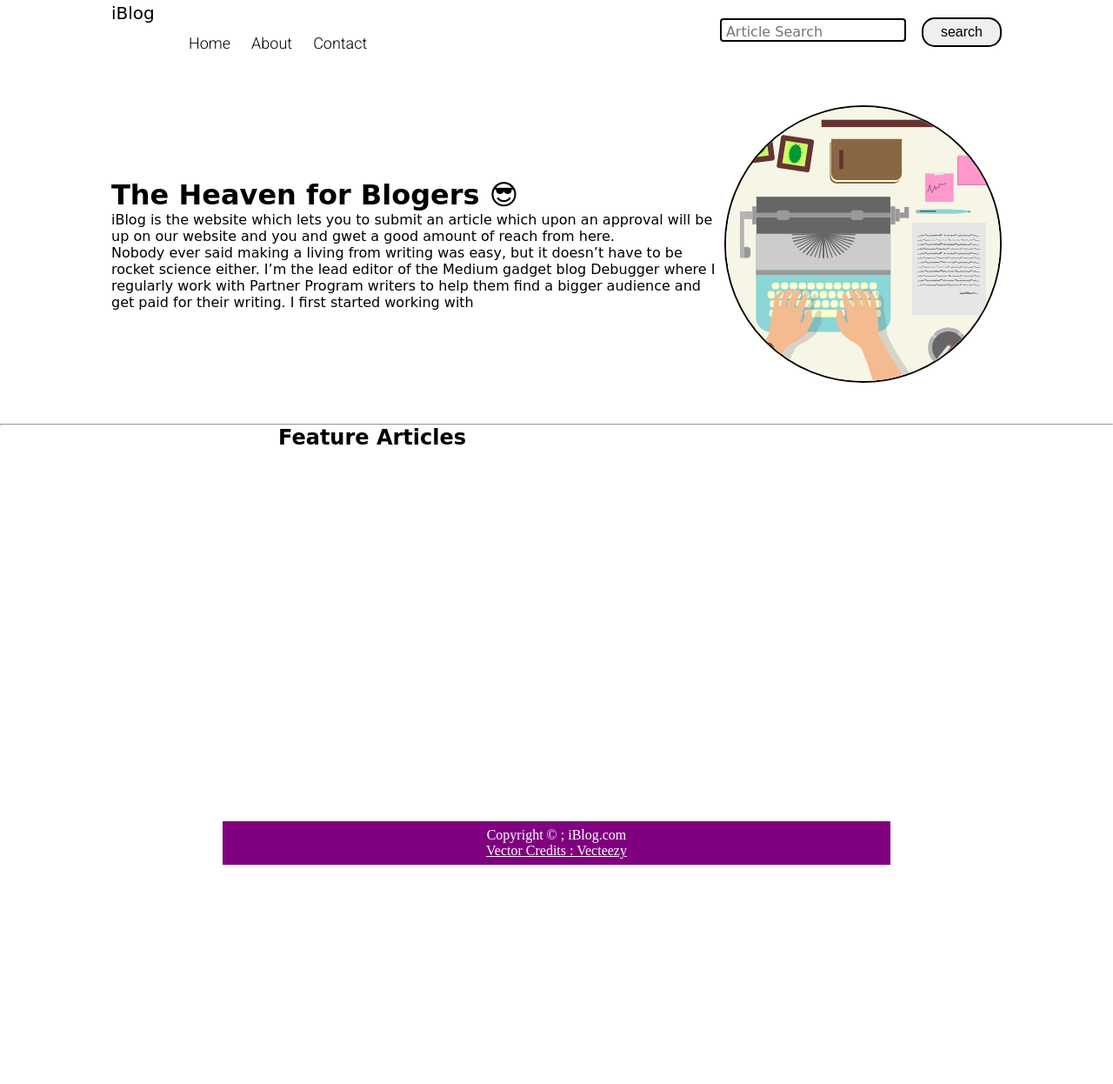
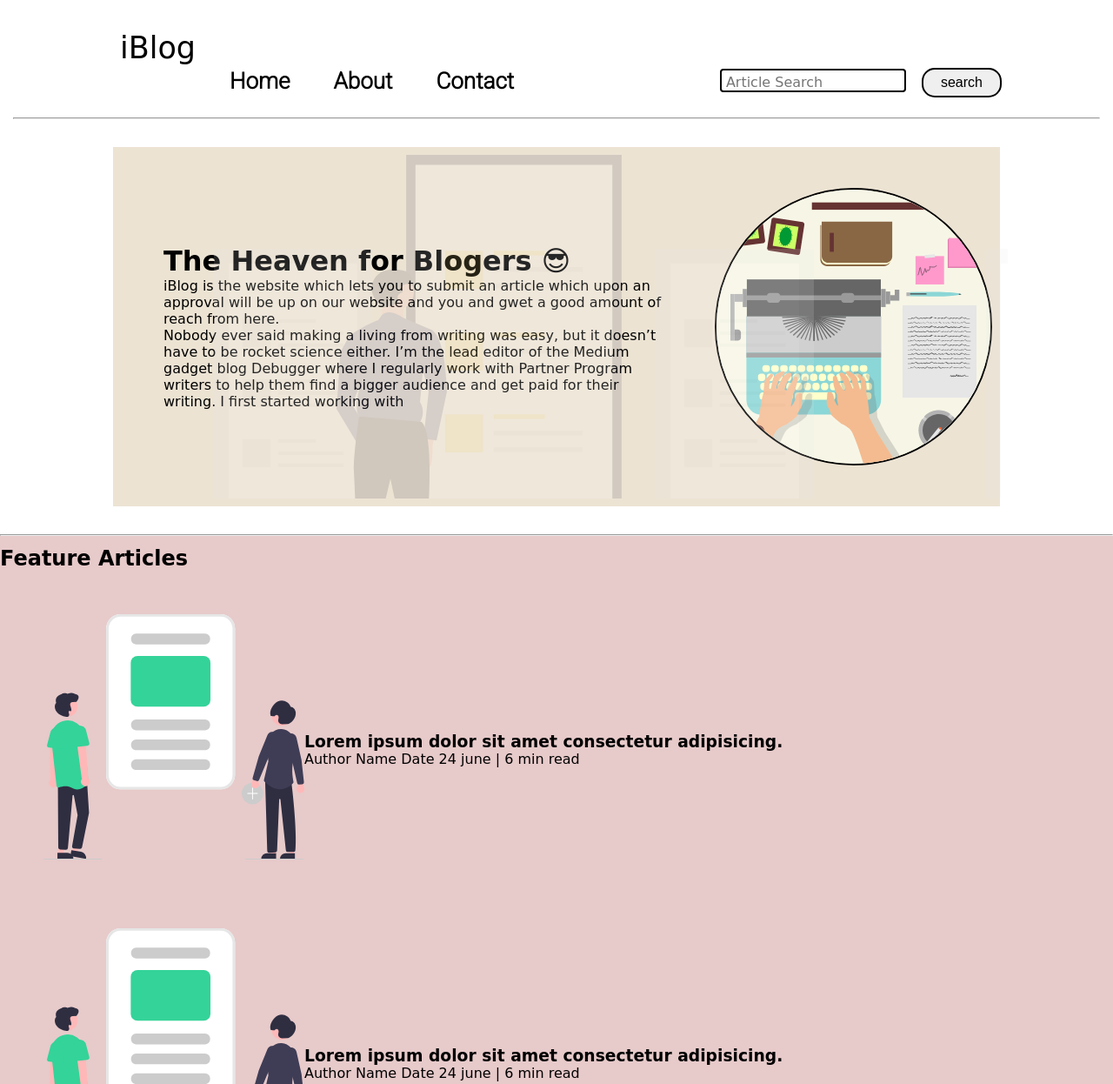
Before and after one commit to Arshdeep-0509/blog-website-responsive, a plain HTML site: page index.html in a window 1280 px wide. Shown: the top 1246 px of the page at 87% size. Before the commit the page ends 994 px from the top, so only its background shows below. Drawn offline with Linux system fonts and the light colour scheme; a web font is replaced by a local one.

Commit message:
blogchanges

```diff
--- a/css/style.css
+++ b/css/style.css
@@ -28,35 +28,39 @@
 
 /* nav bar*/
 .navigation{
-    height: 74px;
-/* background-color: bisque; */
+    height: 95px;
+ /* background-color: bisque;  */
 display: flex;
 justify-content: space-between ;             /* the space will be created between 2 items  */
 align-items: center;
 max-width: 80vw;
 margin: auto;
 font-family: var(--font1);
+
+margin-top: 25px;
 }
 
 .nav-left{
 
-    font-size: 20px;
+    font-size: 35px;
 
 }
 
 .nav-left ul{
 display: flex;
 align-items: center;
-margin: 0px 77px;
-font-size: 18px;
+margin: -22px 111px;
+font-size: 26px;
+font-weight: bold;
 
 }
 
 .nav-left ul li{
 
     list-style: none;          /*inorder to remove the bullets*/
-margin: 12px;
+margin: 25px;
 font-family: var(--font2);
+
 }
 
 
@@ -71,9 +75,13 @@ color: var(--main-bg-color);
 font-weight: bolder;
 }
 
+.nav-left span{
+    padding: 10px;
+}
+
 .nav-right {
 
-
+    padding-top: 45px;
 }
 
 .form-input{
@@ -89,17 +97,37 @@ padding-top: 4px;
 }
 
 
+.space2{
+    margin-top: 32px;
+    margin-bottom: 32px;
+}
+
+
 
 /*CONTENT*/
 
 .content{
 display: flex;
 height: 395px;
-  /* background-color: var(--main-bg-color);  */
+   background-color: rgb(236, 227, 211);
 max-width: 80vw;
 margin-top: 32px;      /*inorder to make more space between the search box and content box*/
-margin: auto;
+margin: 32px 130px;
 padding: 9px;
+position: relative;
+
+}
+
+
+.content::after{
+    content: "";
+    background-image: url('../img/onlineArticles.svg');
+    position: absolute;
+    width: 100%;
+    height: inherit;
+    opacity: 0.15;
+
+
 }
 
 
@@ -111,7 +139,7 @@ display: flex;
 justify-content: center;
 
     flex-direction: column;   /*converting rows into column*/
-
+padding: 49px;
 }
 
 
@@ -131,23 +159,42 @@ justify-content: center;
 
 .space{
 
-    margin: auto;
+    margin: auto;                /*to make it ceter*/
 
 }
 
-
+/* HOME ARTICLES*/
 
 .home-articles{
-height: 455px;
-max-width: 80vh;
-/* background-color: red; */
+max-width: 180vh;
+  background-color: rgb(231, 202, 202);
 margin: auto;
+padding-top: 12px;
 }
 
 
 .home-article{
 
+display: flex;
+padding: 25px;
+margin: 25px;
+}
 
+.home-article img{
+
+    width: 300px;
+}
+
+
+.home-article-content{
+
+align-self: center;
+padding-top:  25px;
+
+}
+.home-article-content a{
+text-decoration: none;
+color: black;
 
 }
 
@@ -188,3 +235,8 @@ transition: all 0.4s ease-in-out;    /*take that amount to time to hover*/
 background-color: var(--main-bg-color);
 color: white;
 }
+
+.hrspace{
+
+    margin: 15px;
+}
--- a/index.html
+++ b/index.html
@@ -36,22 +36,35 @@
         </div>
     </nav>
 
+
+
+    <div class="hrspace">
+<hr>
+
+    </div>
+
+
     <!-- content  -->
 
-    <div class="content  max-width-1  m-auto">
+    <div class="content  max-width-1  m-auto  space2">
 
-<div class="content-left">      <!-- img will be the in content left -->
-<h1  >The Heaven for Blogers 😎 </h1>
+        <div class="content-left">
+            <!-- img will be the in content left -->
+            <h1>The Heaven for Blogers 😎 </h1>
 
-<p>iBlog is the website which lets you to submit an article which upon an approval will be up on our website and you and gwet a good amount of reach from here.</p>
+            <p>iBlog is the website which lets you to submit an article which upon an approval will be up on our website
+                and you and gwet a good amount of reach from here.</p>
             <p>
-    Nobody ever said making a living from writing was easy, but it doesn’t have to be rocket science either. I’m the lead editor of the Medium gadget blog Debugger where I regularly work with Partner Program writers to help them find a bigger audience and get paid for their writing. I first started working with
+                Nobody ever said making a living from writing was easy, but it doesn’t have to be rocket science either.
+                I’m the lead editor of the Medium gadget blog Debugger where I regularly work with Partner Program
+                writers to help them find a bigger audience and get paid for their writing. I first started working with
 
             </p>
         </div>
-<div class="content-right">     <!--And any content will be there in content right section-->
+        <div class="content-right">
+            <!--And any content will be there in content right section-->
 
-    <img  src ="img/home.svg" alt="iBlog">
+            <img src="img/home.svg" alt="iBlog">
 
         </div>
 
@@ -68,6 +81,132 @@
 
         <div class="home-article">
 
+            <div class="home-article-image">
+                <img src="img/blogPost.svg" alt="">
+
+            </div>
+
+            <div class="home-article-content font1 ">
+
+                <a href="/blogPost.html"><h3>Lorem ipsum dolor sit amet consectetur adipisicing.</h3> </a>
+                <span>Author Name</span>
+                <span>Date</span> <span>24 june | 6 min read</span>
+
+            </div>
+
+
+
+        </div>
+        <div class="home-article">
+
+            <div class="home-article-image">
+                <img src="img/blogPost.svg" alt="">
+
+            </div>
+
+            <div class="home-article-content font1 ">
+
+                <a href="/blogPost.html"><h3>Lorem ipsum dolor sit amet consectetur adipisicing.</h3> </a>
+                <span>Author Name</span>
+                <span>Date</span> <span>24 june | 6 min read</span>
+
+            </div>
+
+
+
+        </div>
+        <div class="home-article">
+
+            <div class="home-article-image">
+                <img src="img/blogPost.svg" alt="">
+
+            </div>
+
+            <div class="home-article-content font1 ">
+
+                <a href="/blogPost.html"><h3>Lorem ipsum dolor sit amet consectetur adipisicing.</h3> </a>
+                <span>Author Name</span>
+                <span>Date</span> <span>24 june | 6 min read</span>
+
+            </div>
+
+
+
+        </div>
+        <div class="home-article">
+
+            <div class="home-article-image">
+                <img src="img/blogPost.svg" alt="">
+
+            </div>
+
+            <div class="home-article-content font1 ">
+
+                <a href="/blogPost.html"><h3>Lorem ipsum dolor sit amet consectetur adipisicing.</h3> </a>
+                <span>Author Name</span>
+                <span>Date</span> <span>24 june | 6 min read</span>
+
+            </div>
+
+
+
+        </div>
+        <div class="home-article">
+
+            <div class="home-article-image">
+                <img src="img/blogPost.svg" alt="">
+
+            </div>
+
+            <div class="home-article-content font1 ">
+
+                <a href="/blogPost.html"><h3>Lorem ipsum dolor sit amet consectetur adipisicing.</h3> </a>
+                <span>Author Name</span>
+                <span>Date</span> <span>24 june | 6 min read</span>
+
+            </div>
+
+
+
+        </div>
+        <div class="home-article">
+
+            <div class="home-article-image">
+
+                <img src="img/blogPost.svg" alt="">
+
+            </div>
+
+            <div class="home-article-content font1 ">
+
+
+                <h3>Lorem ipsum dolor sit amet consectetur adipisicing.</h3>
+
+                <span>Author Name</span>
+                <span>Date</span> <span>24 june | 6 min read</span>
+
+            </div>
+
+
+
+        </div>
+        <div class="home-article">
+
+            <div class="home-article-image">
+
+                <img src="img/blogPost.svg" alt="">
+
+            </div>
+
+            <div class="home-article-content font1 ">
+
+                <h3>Lorem ipsum dolor sit amet consectetur adipisicing.</h3>
+                <span>Author Name</span>
+                <span>Date</span> <span>24 june | 6 min read</span>
+
+            </div>
+
+
 
         </div>
 
@@ -79,7 +218,7 @@
 
     <div class="footer  max-width-2">
         Copyright &copy ; iBlog.com
-        <a href="https://www.vecteezy.com/free-vector/typing">    Vector Credits : Vecteezy</a>
+        <a href="https://www.vecteezy.com/free-vector/typing"> Vector Credits : Vecteezy</a>
     </div>
 </body>
 
```
Also changed, not shown: img/blogPost.svg (added), img/onlineArticles.svg (added). Lines whose indentation alone changed are shown as unchanged.
